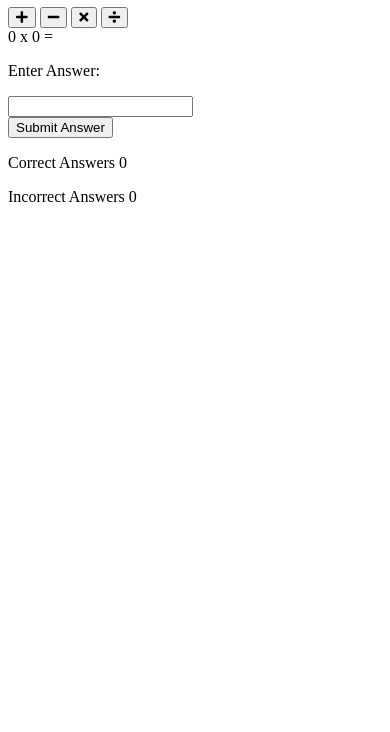
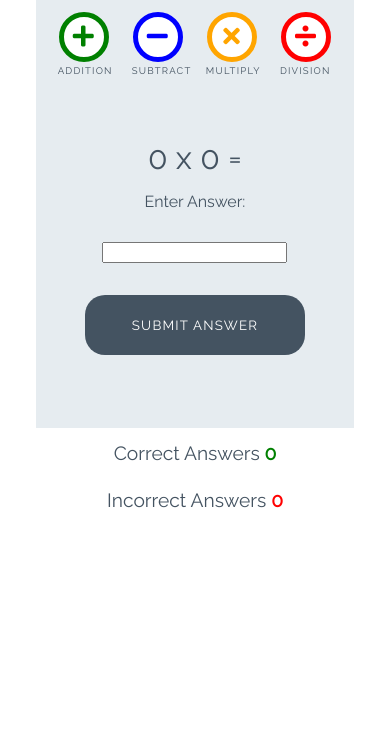
Before and after one commit to Tonywilson1211/Love_Maths, a plain HTML site: page index.html in a window 390 px wide. Shown: the part 112-844 px from the top of the page. Drawn offline with Linux system fonts and the light colour scheme.

Commit message:
Add styles for game

```diff
--- a/assets/css/style.css
+++ b/assets/css/style.css
@@ -1,3 +1,253 @@
+/* --------- Global style */
+
 body {
     background-color: white;
+    font-family: "Raleway", sans-serif;
+    color: #445361;
+    text-align: center;
 }
+
+/* --------- Heading */
+
+.heading {
+    text-align: center;
+    font-size: 2.5rem;
+}
+
+.logo {
+    height: 40px;
+    padding-right: 5px;
+}
+
+/* --------- Game layout */
+
+.game-area {
+    background-color: #E6ECF0;
+    box-sizing: border-box;
+    width: 85%;
+    height: 65vh;
+    max-height: 450px;
+    max-width: 830px;
+    margin-left: auto;
+    margin-right: auto;
+    padding: 1%;
+}
+
+.question-area {
+    width: 50%;
+    font-size: 2rem;
+    margin: auto;
+    padding: 50px 0;
+}
+
+.question-area span {
+    padding: 0 15px;
+}
+
+.score-area {
+    margin: 5px auto;
+    width: 60%;
+    font-size: 1.2rem;
+}
+
+.controls-area {
+    width: 85%;
+    margin: 30px auto;
+}
+
+#score {
+    color: green;
+    font-weight: bold;
+}
+
+#incorrect {
+    color: red;
+    font-weight: bold;
+}
+
+.answer-message {
+    display: none;
+    font-size: 1rem;
+}
+
+#answer-box {
+    border: none;
+    color: #445361;
+    display: inline-block;
+    height: 40px;
+    width: 80px;
+    font-size: 1.2rem;
+}
+
+.scores {
+    display: inline-block;
+    padding: 25px;
+}
+
+/* --------- Buttons */
+
+.btn {
+    width: 220px;
+    height: 60px;
+    font-family: "Raleway", sans-serif;
+    text-transform: uppercase;
+    letter-spacing: 1.2px;
+    color: white;
+}
+
+.btn:focus {
+    outline: none;
+}
+
+.btn--big {
+    padding-top: 10px;
+    border-radius: 50%;
+    background-color: white;
+    border: 10px solid;
+    width: 100px;
+    height: 100px;
+    font-size: 3.2rem;
+    margin: 0 30px;
+    transition: all 0.5s;
+}
+
+.btn--big::after {
+    content: attr(data-type);
+    font-size: 1rem;
+    color: #445361;
+    position: relative;
+    left: -0.5em;
+
+}
+
+.btn--blue {
+    border-color: blue;
+    color: blue;
+}
+
+.btn--blue:active,
+.btn--blue:hover {
+    background-color: darkblue;
+    color: white;
+}
+
+.btn--orange {
+    border-color: orange;
+    color: orange;
+}
+
+.btn--orange:active,
+.btn--orange:hover {
+    background-color: darkorange;
+    color: white;
+}
+
+.btn--red {
+    border-color: red;
+    color: red;
+}
+
+.btn--red:active,
+.btn--red:hover {
+    background-color: darkred;
+    color: white;
+}
+
+.btn--green {
+    border-color: green;
+    color: green;
+}
+
+.btn--green:active,
+.btn--green:hover {
+    background-color: darkgreen;
+    color: white;
+}
+
+.btn--gray {
+    margin-top: 25px;
+    background-color: #445361;
+    border: 1px transparent;
+    border-radius: 20px;
+}
+
+.btn--gray:active,
+.btn--gray:hover {
+    background-color: #0d1013;
+}
+
+/* --------- Media queries */
+
+@media (max-width: 414px) {
+    .controls-area {
+        width: 100%;
+    }
+
+    .btn--big {
+        margin: 0 10px;
+        padding: 5px;
+        border: 5px solid;
+        width: 50px;
+        height: 50px;
+        font-size: 1.5rem;
+    }
+
+    .btn--big::after {
+        font-size: 0.6rem;
+        left: -0.7rem;
+    }
+
+    .question-area {
+        padding: 10% 0;
+        width: 100%;
+    }
+
+    .question-area span {
+        padding: 0;
+    }
+
+    .answer-message {
+        display: block;
+    }
+
+    #answer-box {
+        display: block;
+        margin: 0 auto;
+    }
+    .btn--gray {
+        margin-top: 0;
+    }
+
+    .score-area {
+        width: 100%;
+    }
+
+    .scores {
+        margin: 0.5em auto;
+        display: block;
+        padding: 5px;
+    }
+
+    .heading {
+        font-size: 2rem;
+    }
+}
+
+@media (max-width: 320px) {
+    .game-area {
+        height: 70vh;
+    }
+
+    .controls-area {
+        width: 75%;
+        margin: 10px auto;
+    }
+
+    .btn--big {
+        margin: 10px 10px;
+    }
+    .question-area {
+        padding: 10px 0;
+    }
+
+}
--- a/index.html
+++ b/index.html
@@ -19,16 +19,16 @@
 
     <div class="game-area">
         <div class="controls-area">
-            <button class="btn btn--big btn--green">
+            <button data-type="addition" class="btn btn--big btn--green">
                 <i class="fa fa-plus"></i>
             </button>
-            <button class="btn btn--big btn--blue">
+            <button data-type="subtract" class="btn btn--big btn--blue">
                 <i class="fa fa-minus"></i>
             </button>
-            <button class="btn btn--big btn--orange">
+            <button data-type="multiply" class="btn btn--big btn--orange">
                 <i class="fa fa-times"></i>
             </button>
-            <button class="btn btn--big btn--red">
+            <button data-type="division" class="btn btn--big btn--red">
                 <i class="fa fa-divide"></i>
             </button>
         </div>
@@ -40,7 +40,7 @@
             <p class="answer-message">Enter Answer:</p>
             <input id="answerbox" type="number">
         </div>
-        <button class="btn btn--gray">Submit Answer</button>
+        <button data-type="submit" class="btn btn--gray">Submit Answer</button>
     </div>
 
     <div class="score-area">
```
